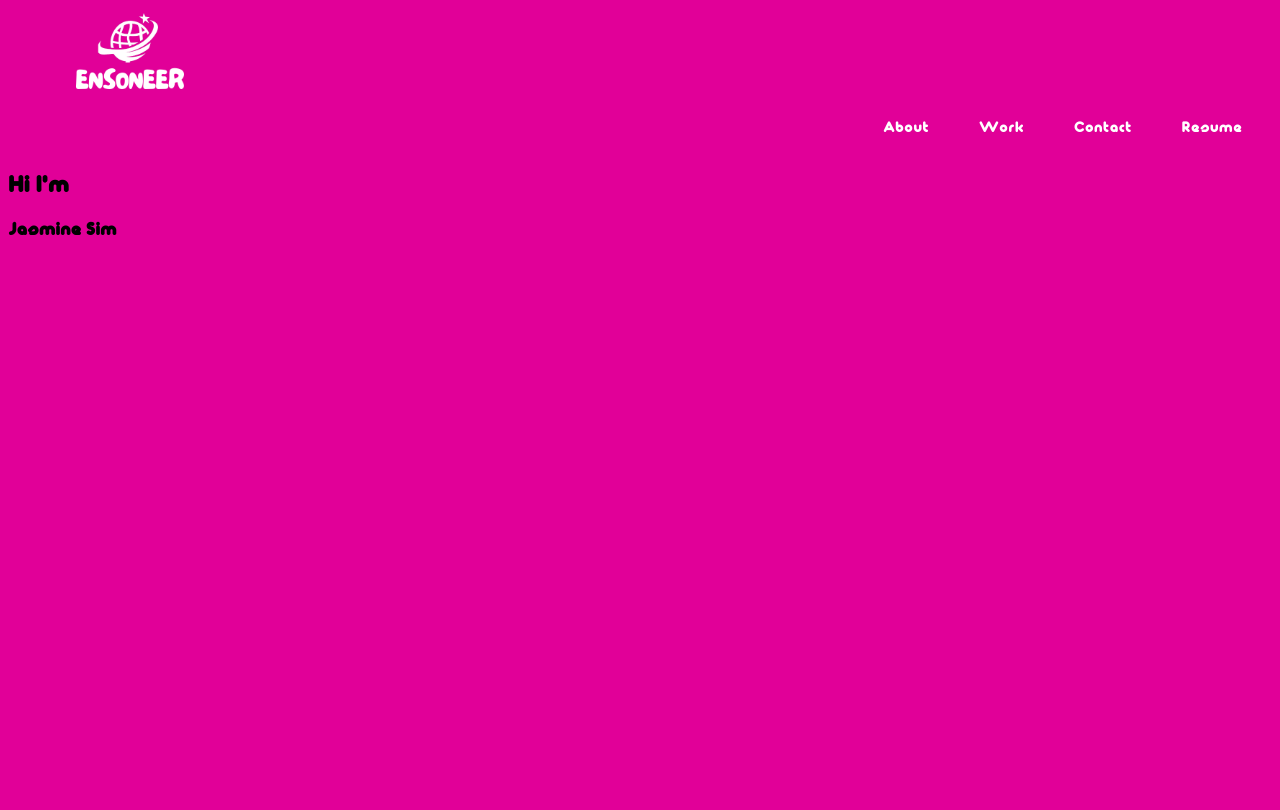
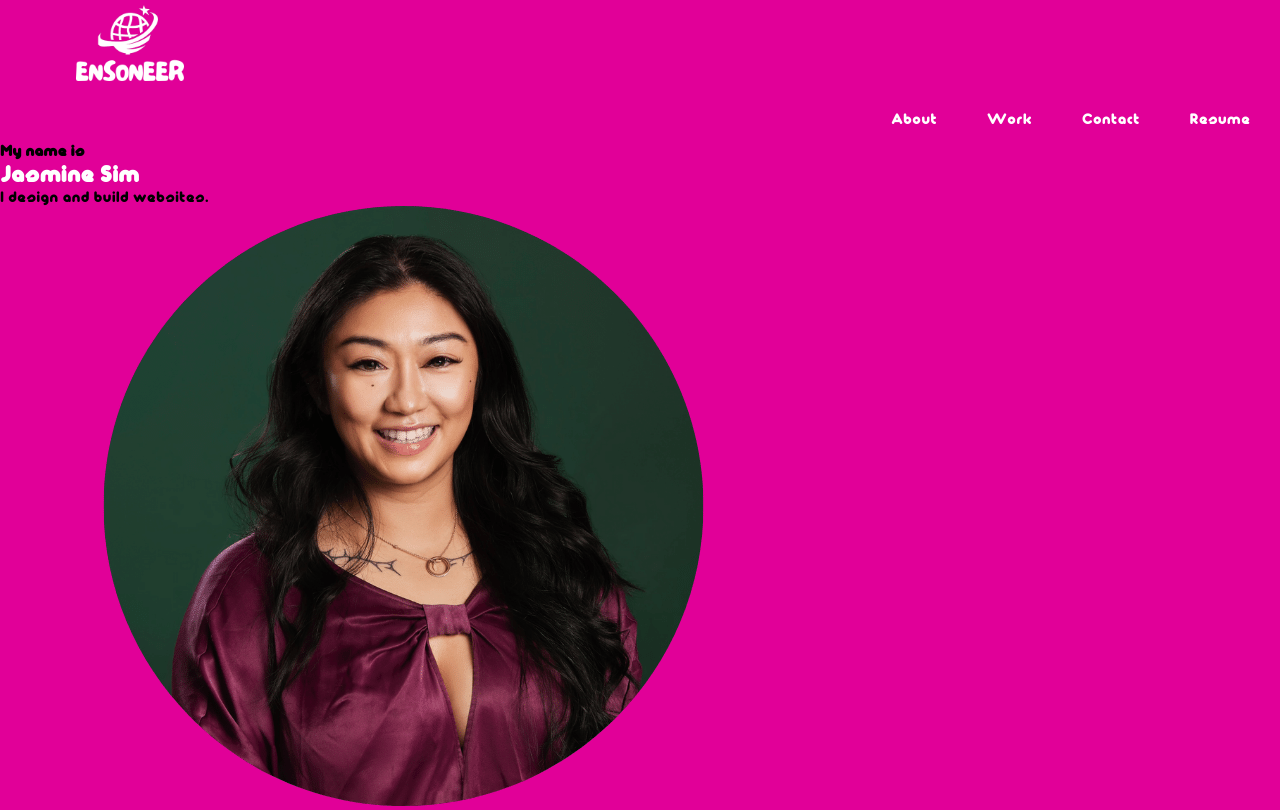
Before and after one commit to jasminesimxy/Jasmine-C2, a plain HTML site: page index.html in a window 1280 px wide. Drawn offline with Linux system fonts and the light colour scheme.

Commit message:
main section flexbox placement and adjustment

```diff
--- a/assets/style.css
+++ b/assets/style.css
@@ -2,19 +2,11 @@
     box-sizing: border-box;
     text-decoration: none;
     list-style: none;
-    font-family: maagkramp;
+    margin:0;
+    padding:0;
+    font-family: maagkramp, Arial, Helvetica, sans-serif;
 }
 
-@font-face {
-    font-family: 'maagkramp';
-    src: url('https://files.all-free-download.com/fonts/maagkramp.ttf');
-    font-weight: normal;
-    font-style: normal;
-    }
-
-.mydiv{
-    font-family: 'maagkramp';
-    }
 
 body{
     background-color: #e10098;
@@ -56,3 +48,16 @@ nav a{
 nav a:hover{
     color:yellow
 }
+
+h1{
+
+}
+
+h2{
+color:white;
+
+}
+
+.hero-section{
+
+}
--- a/index.html
+++ b/index.html
@@ -23,23 +23,36 @@
 
 
     <main>
-        <section class="about-me">
-            <h2> Hi I'm </h2>
-            <h3>Jasmine Sim</h3>
+        <!--Hero Section  -->
+        <section class="hero-section" >
+            <section class="hero-wrapper">
+                <section class="column-left">
+                    <h1> My name is </h1>
+                    <h2> Jasmine Sim </h2>
+                    <p>I design and build websites.</p>
+                </section>
+                <section class ="column-right">
+                    <img src="/assets/images/profile-pic.png" alt="profile-photo" class="hero-img">
 
+                    </section>
 
-
+                </section>
+                </section>
+            </section>
         </section>
 
 
+    </main>
 
-    </main>
+       <!--Hero Section  -->
+    </body>
+    </html>
 
 
 
 
 
-</main>
+
 
 
 
@@ -66,4 +79,3 @@
 
 
   </body>
-</html>
```
Also changed, not shown: assets/images/profile-pic.png (added), 3 other files.
